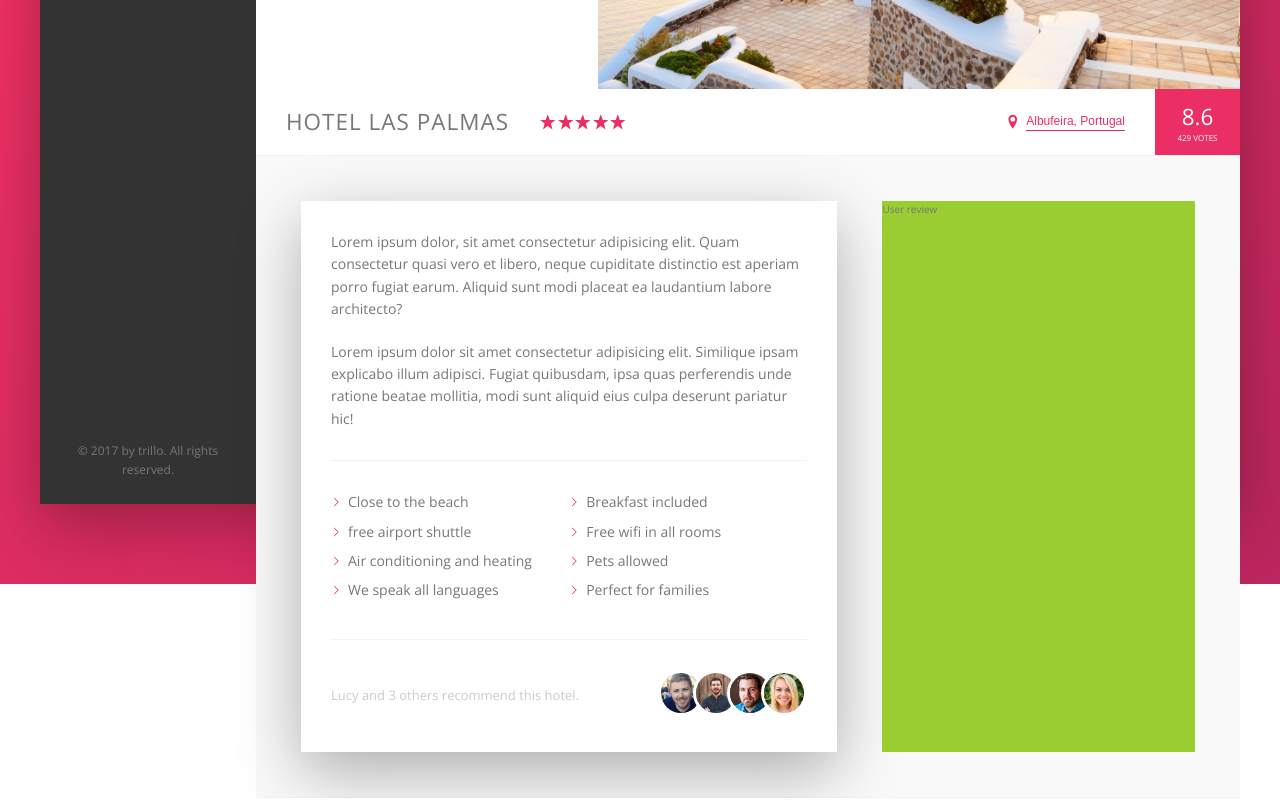
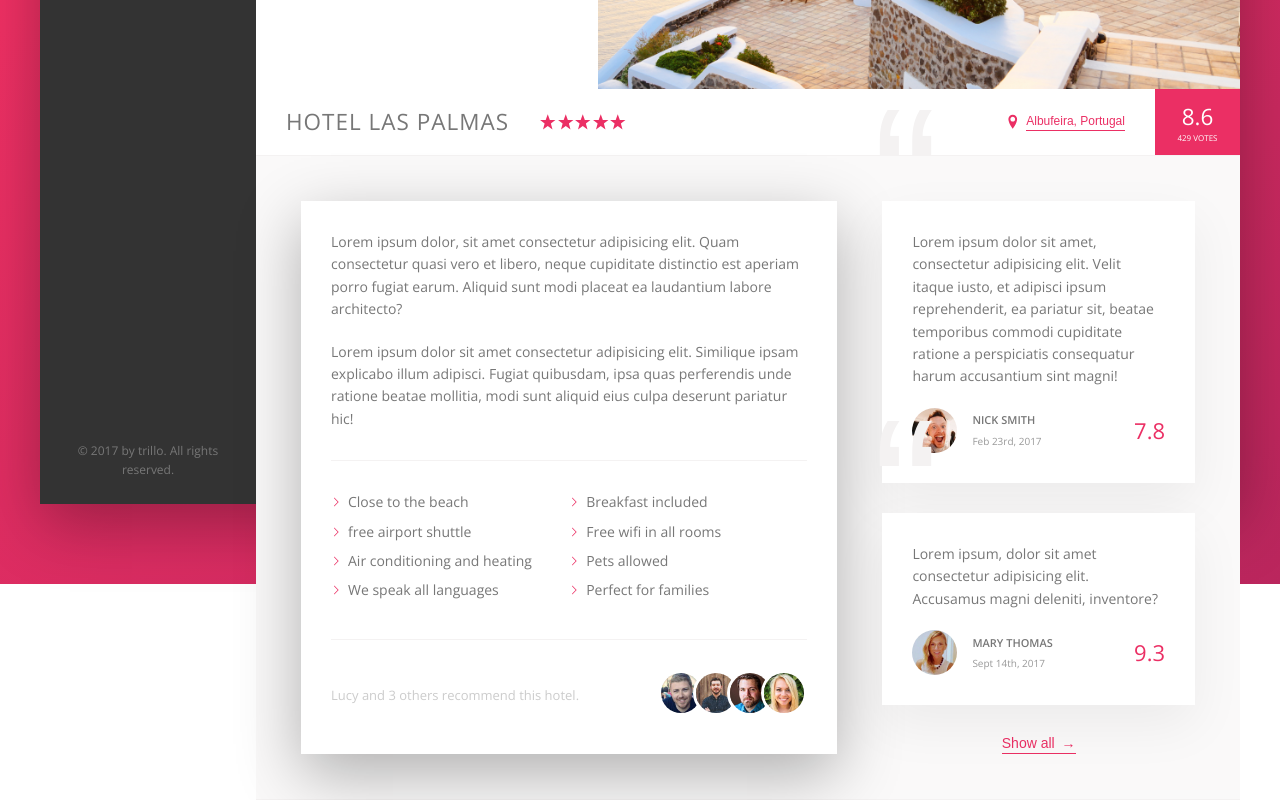
Before and after one commit to madhab452/css-pro, a plain HTML site: page trillo/index.html in a window 1280 px wide. Shown: the part 446-1246 px from the top of the page. Drawn offline with nearby package versions, Linux system fonts and the light colour scheme.

Commit message:
user reviews section

```diff
--- a/trillo/index.html
+++ b/trillo/index.html
@@ -156,7 +156,33 @@
                             </div>
                         </div>
                         <div class="user-reviews">
-                            User review
+                            <figure class="review">
+                                <blockquote class="review__text">
+                                   Lorem ipsum dolor sit amet, consectetur adipisicing elit. Velit itaque iusto, et adipisci ipsum reprehenderit, ea pariatur sit, beatae temporibus commodi cupiditate ratione a perspiciatis consequatur harum accusantium sint magni!
+                                </blockquote>
+                                <figurecaption class="review__user">
+                                    <img src="img/user-1.jpg" alt="User 1" class="review__photo">
+                                    <div class="review__user-box">
+                                        <p class="review__user-name">Nick Smith</p>
+                                        <p class="review__user-date">Feb 23rd, 2017</p>
+                                    </div>
+                                    <div class="review__user-rating">7.8</div>
+                                </figurecaption>
+                            </figure>
+                            <figure class="review">
+                                <blockquote class="review__text">
+                                    Lorem ipsum, dolor sit amet consectetur adipisicing elit. Accusamus magni deleniti,  inventore?
+                                </blockquote>
+                                <figurecaption class="review__user">
+                                    <img src="img/user-2.jpg" alt="User 2" class="review__photo">
+                                    <div class="review__user-box">
+                                        <p class="review__user-name">Mary Thomas</p>
+                                        <p class="review__user-date">Sept 14th, 2017</p>
+                                    </div>
+                                    <div class="review__user-rating">9.3</div>
+                                </figurecaption>
+                            </figure>
+                            <button class="btn-inline">Show all <span>&rarr;</span></button>
                         </div>
                     </div>
                 </main>
--- a/trillo/sass/_components.scss
+++ b/trillo/sass/_components.scss
@@ -276,8 +276,16 @@
     cursor: pointer;
     transition: all .2s;
 
+    & span {
+        margin-left: 3px;
+        transition: margin-left .2s;
+    }
+
     &:hover{
         color: var(--color-grey-dark-1);
+        span {
+            margin-left: 8px;
+        }
     }
 
     &:focus {
@@ -372,3 +380,67 @@
         }
     }
 }
+
+
+/////////////////////////////
+// REVIEWS
+.review {
+    background-color: #FFF;
+    box-shadow: var(--shadow-light);
+    padding: 3rem;
+    margin-bottom: 3rem;
+    position: relative;
+
+    &__text{
+        margin-bottom: 2rem;
+        z-index: 10;
+        position: relative;
+        overflow: hidden;
+    }
+
+    &__user {
+        display: flex;
+        align-items: center;
+    }
+
+    &__photo {
+        height: 4.5rem;
+        width: 4.5rem;
+        border-radius: 50%;
+        margin-right: 1.5rem;
+    }
+
+    &__user-box {
+        margin-right: auto;
+    }
+
+    &__user-name {
+        font-size: 1.1rem;
+        font-weight: 600;
+        text-transform: uppercase;
+        margin-bottom: 4px;
+    }
+
+    &__user-date {
+        font-size: 1rem;
+        color: var(--color-grey-dark-3);
+    }
+    &__user-rating {
+        color: var(--color-primary);
+        font-size: 2.2rem;
+        font-weight: 300;
+    }
+
+    &::before {
+        content: "\201c";
+        position: absolute;
+        top: -2.75rem;
+        left: -1rem;
+        line-height: 1rem;
+        font-size: 20rem;
+        color: var(--color-grey-light-2);
+        font-family: sans-serif;
+        z-index: 1;
+
+    }
+}
--- a/trillo/sass/_layout.scss
+++ b/trillo/sass/_layout.scss
@@ -37,6 +37,7 @@
 }
 
 .detail {
+    font-size: 1.4rem ;
     display: flex;
     padding: 4.5rem;
     background-color: var(--color-grey-light-1);
@@ -44,7 +45,6 @@
 }
 
 .description {
-    font-size: 1.4rem;
     background-color: #FFF;
     box-shadow: var(--shadow-dark);
     padding: 3rem;
@@ -53,6 +53,8 @@
 }
 
 .user-reviews {
-    background-color: yellowgreen;
     flex: 1;
+    display: flex;
+    flex-direction: column;
+    align-items: center;
 }
```
Also changed, not shown: trillo/css/style.css.
